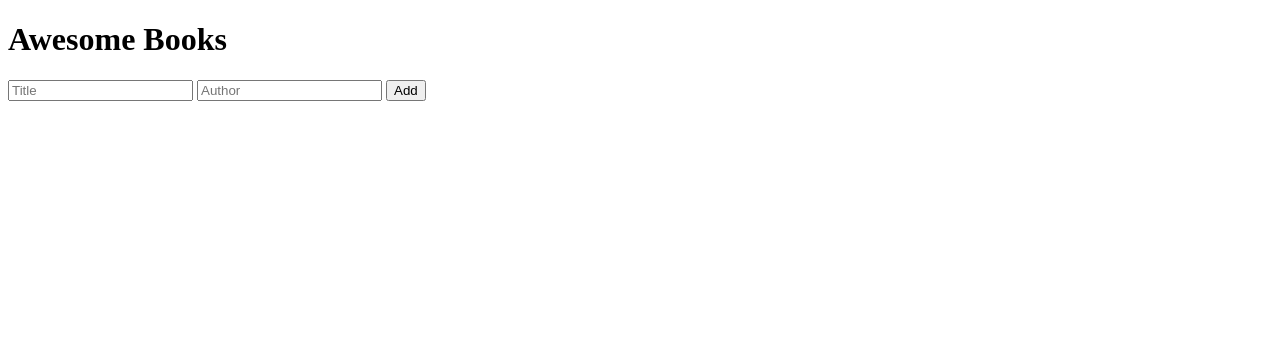
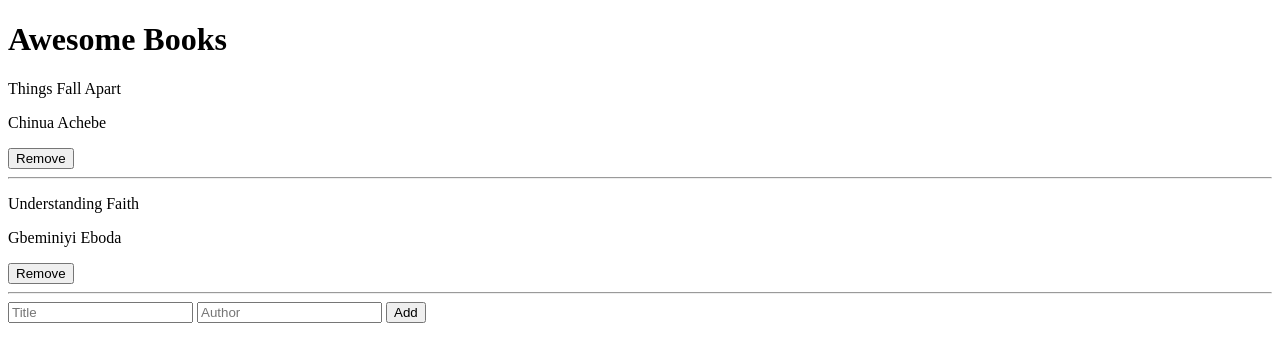
Before and after one commit to DammyShittu/Awesome-Books, a website: page index.html in a window 1280 px wide. Drawn offline with Linux system fonts and the light colour scheme.

Commit message:
Add JavaScript Code To Display Books Dynamically

```diff
--- /dev/null
+++ b/books.js
@@ -0,0 +1,35 @@
+const awesomeBooks = [
+  {
+    title: 'Things Fall Apart',
+    author: 'Chinua Achebe',
+  },
+
+  {
+    title: 'Understanding Faith',
+    author: 'Gbeminiyi Eboda',
+  },
+];
+
+const bookSection = document.getElementById('awesome-books');
+
+function showBooks(book) {
+  const bookList = `<div>
+  <p>${book.title}</p>
+  <p>${book.author}</p>
+  <button type="submit" id="remove-book">Remove</button>
+  <hr>
+  </div>
+  `;
+
+  return bookList;
+}
+
+function showMyBooks() {
+  const myBooks = Object.keys(awesomeBooks);
+  const myBooksLength = Object.keys(awesomeBooks).length;
+  for (let i = 0; i < myBooksLength; i += 1) {
+    bookSection.innerHTML += showBooks(awesomeBooks[myBooks[i]], i);
+  }
+}
+
+window.onload = showMyBooks;
--- a/index.html
+++ b/index.html
@@ -10,9 +10,7 @@
   <h1>Awesome Books</h1>
 
   <div id="awesome-books">
-    <ul class="all-books">
 
-    </ul>
   </div>
 
   <form id="form">
@@ -21,5 +19,7 @@
 
     <button type="submit">Add</button>
   </form>
+
+  <script src="books.js"></script>
 </body>
 </html>
```
